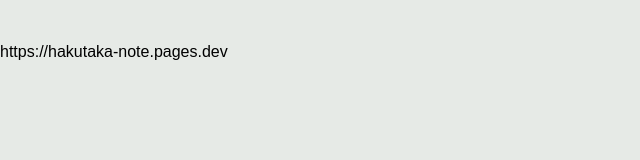
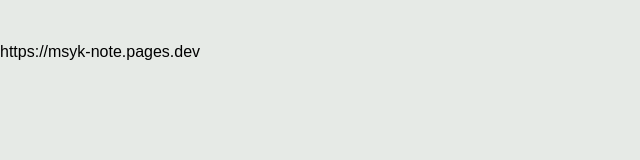
Before and after one commit to hakutaka-note/c_m-note, a plain HTML site: page index.html in a window 1280 px wide. Shown: the full height of the page, 0-640 px from the left. Drawn offline with Linux system fonts and the light colour scheme.

Commit message:
Update index.html

```diff
--- a/index.html
+++ b/index.html
@@ -3,8 +3,8 @@
 <head>
 <meta name="robots" content="noindex,nofollow,noarchive">
 <meta charset="UTF-8">
-<title>hakutaka-note.pages.dev</title>
-<meta name="keywords" content="hakutaka,note">
+<title>msyk-note.pages.dev</title>
+<meta name="keywords" content="msyk,note">
 <meta name="description" content="hakutaka test site">
 <meta name="viewport" content="width=device-width, initial-scale=1.0">
 <meta name="twitter:card" content="summary_large_image">
@@ -20,6 +20,6 @@
 <link rel="stylesheet" type="text/css" href="/style.css">
 </head>
 <body>
-https://hakutaka-note.pages.dev
+https://msyk-note.pages.dev
 </body>
 </html>
```
